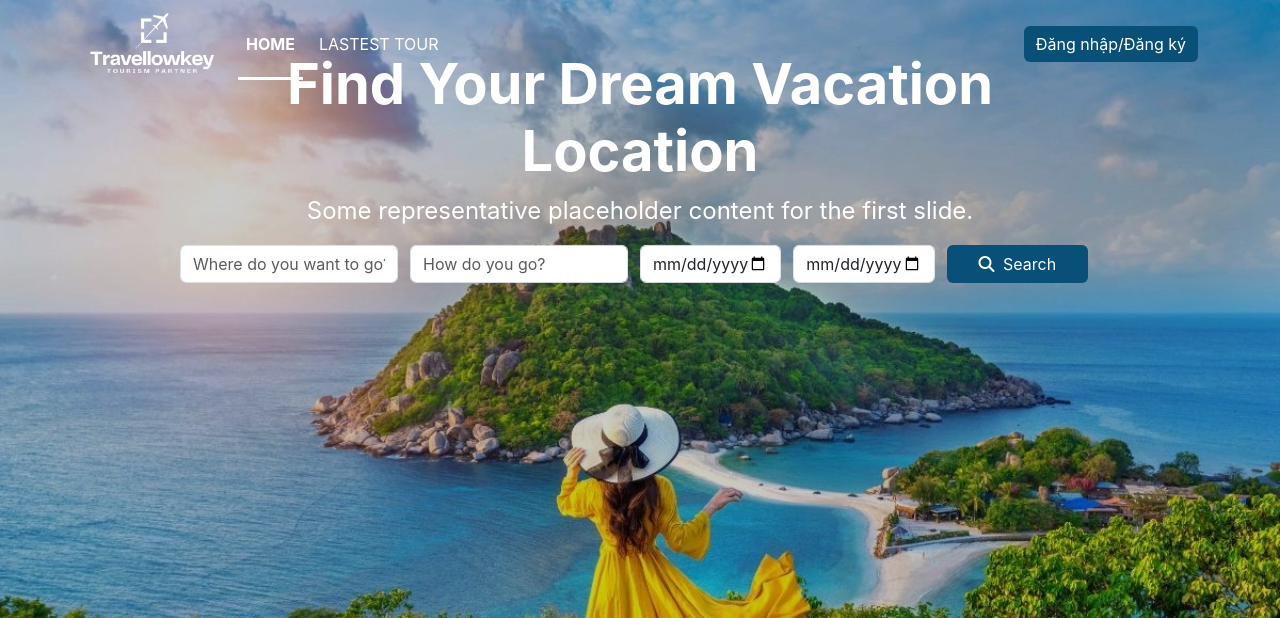
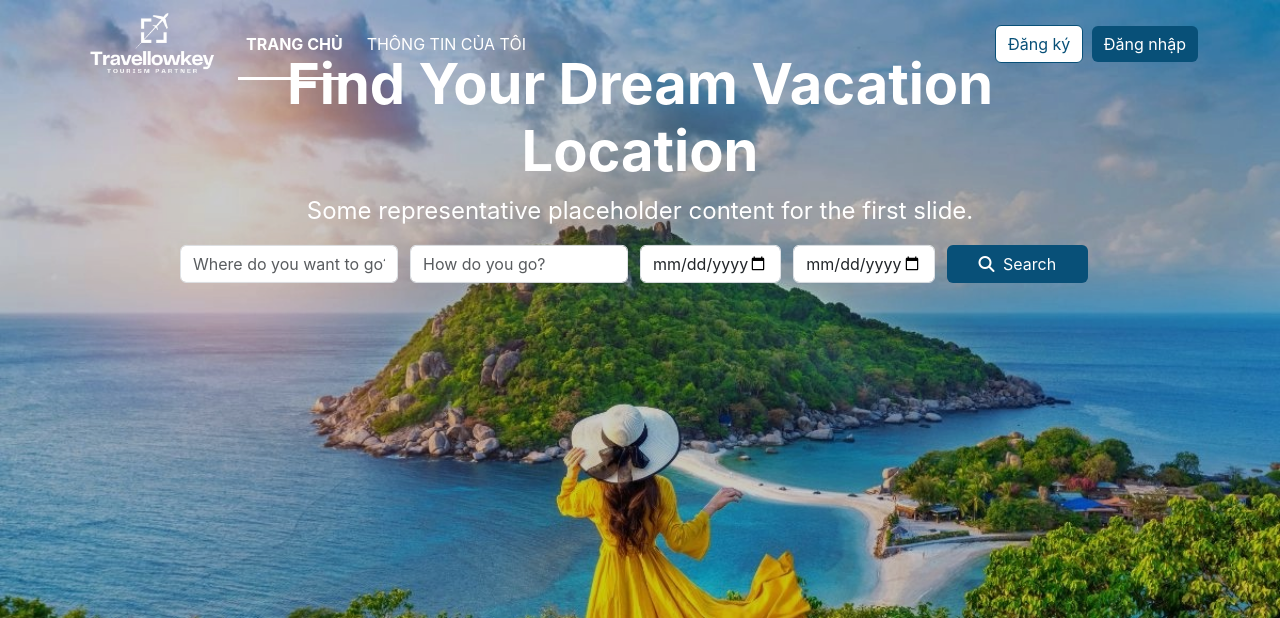
Before and after one commit to khanhvn3103/Tour_management, a PHP site: page / in a window 1280 px wide. Shown: the top 618 px of the page. Run offline with PHP 8.4, Linux system fonts and the light colour scheme; some libraries are stand-ins or nearby versions.

Commit message:
Fix home

```diff
--- a/asset/css/boostrap_custome.css
+++ b/asset/css/boostrap_custome.css
@@ -32,3 +32,10 @@
     color: var(--color-primary) !important;
     border: 1px dashed var(--color-primary) !important;
 }
+
+.btn-secondary{
+    font-weight: var(--bs-btn-font-weight) !important;
+    color: var(--color-primary) !important;
+    border: 1px solid var(--color-primary) !important;
+    background: white !important;
+}
--- a/index.php
+++ b/index.php
@@ -29,15 +29,18 @@
            <ul class="navbar-nav">
                <li class="nav-item active dropdown pt-lg-3 pb-lg-2 me-lg-n1 me-xl-0">
                    <a class="nav-link active" aria-current="page" href="#" role="button"
-                      data-bs-toggle="dropdown" data-bs-trigger="hover" aria-expanded="false">HOME</a>
+                      data-bs-toggle="dropdown" data-bs-trigger="hover" aria-expanded="false">TRANG CHỦ</a>
                </li>
                <li class="nav-item dropdown pt-lg-3 pb-lg-2 me-lg-n1 me-xl-0">
                    <a class="nav-link" aria-current="page" href="#" role="button"
-                      data-bs-toggle="dropdown" data-bs-trigger="hover" aria-expanded="false">LASTEST TOUR</a>
+                      data-bs-toggle="dropdown" data-bs-trigger="hover" aria-expanded="false">THÔNG TIN CỦA TÔI</a>
                </li>
            </ul>
        </div>
-        <button class="btn btn-primary">Đăng nhập/Đăng ký</button>
+      <div>
+          <button class="btn btn-secondary me-1">Đăng ký</button>
+          <button class="btn btn-primary">Đăng nhập</button>
+      </div>
     </div>
 
 
```
